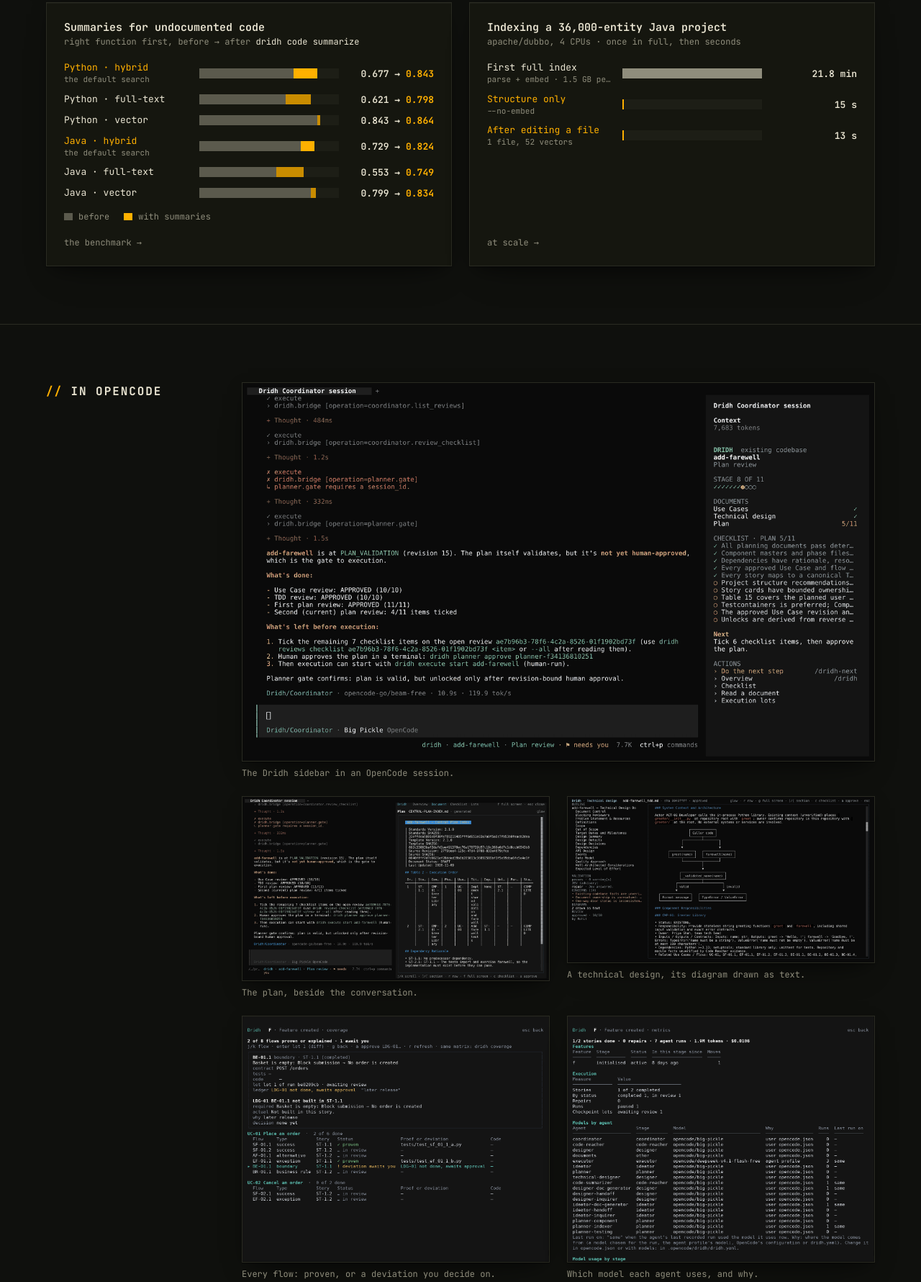
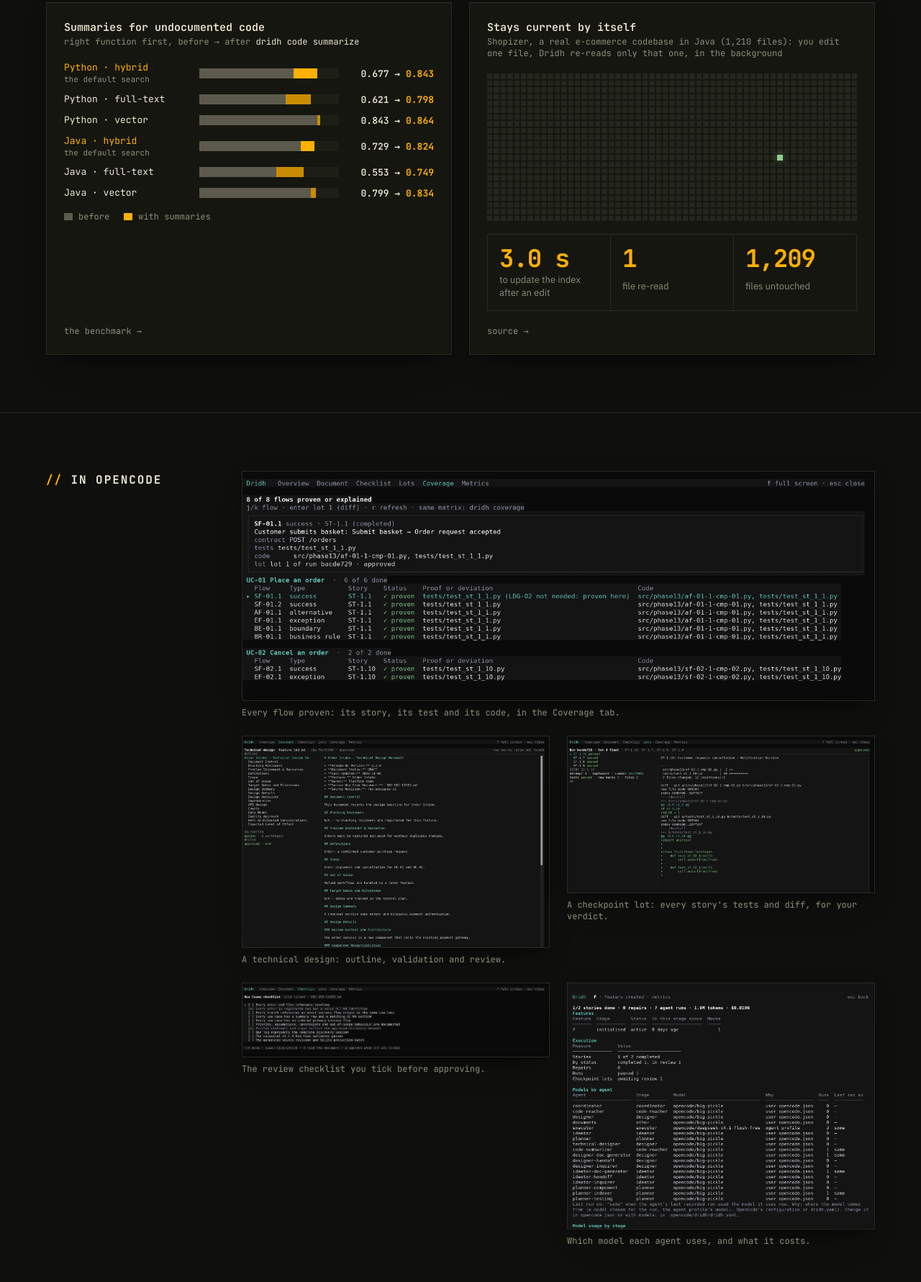
Before and after one commit to rohit5roy/dridh, a plain HTML site: page docs/site/index.html in a window 1280 px wide. Shown: the part 4877-6658 px from the top of the page at 72% size. Drawn offline with Linux system fonts and the light colour scheme; no server answers; animation ran at ten frames a second.

Commit message:
Website: current panel screenshots from CI; 'Stays current by itself' on Shopizer replaces the full-index timing

```diff
--- a/docs/site/assets/bench.js
+++ b/docs/site/assets/bench.js
@@ -28,11 +28,7 @@ const SUMMARIES = [ // top-1, code with every doc comment removed: before → af
   { name: "Java · full-text", before: 0.553, after: 0.749 },
   { name: "Java · vector", before: 0.799, after: 0.834 },
 ];
-const INDEX = [ // apache/dubbo, 35,975 entities, 4 CPUs
-  { name: "First full index", note: "parse + embed · 1.5 GB peak", seconds: 1308, label: "21.8 min" },
-  { name: "Structure only", note: "--no-embed", seconds: 14.9, label: "15 s" },
-  { name: "After editing a file", note: "1 file, 52 vectors", seconds: 13.1, label: "13 s" },
-];
+const FRESH = { files: 1210, seconds: 3.0, entities: 8934 }; // Shopizer, after editing one file (4 CPUs)
 const RUN_STATS = [ // one feature, every stage, opencode/big-pickle
   { value: 26, label: "agent runs, none failed" },
   { value: 0, label: "repairs needed", prefix: "" },
@@ -198,12 +194,27 @@ function summariesChart(host) {
   });
 }
 
-function indexChart(host) {
-  const max = INDEX[0].seconds;
-  // linear on purpose: the first index is long, every later one takes seconds; the short bars get a visible minimum
-  const rows = INDEX.map((m, i) => barRow(m, (v) => Math.max(v / max, 0.012), { value: m.seconds, label: m.label, mark: i > 0 }));
-  rows.forEach(({ row }) => host.append(row));
-  return () => {};
+function freshChart(host) {
+  // every file of the project as a tile; one is edited, lights up and is re-read; the rest stay as they are
+  const grid = el("div", "fresh-grid");
+  grid.setAttribute("role", "img");
+  grid.setAttribute("aria-label", `${FRESH.files} files; after an edit only one is re-read, in ${FRESH.seconds} seconds`);
+  const edited = 703;
+  for (let i = 0; i < FRESH.files; i += 1) grid.append(el("i", i === edited ? "is-edited" : ""));
+  const stats = el("div", "run-stats is-three");
+  const nums = [
+    { value: FRESH.seconds, decimals: 1, suffix: " s", label: "to update the index after an edit" },
+    { value: 1, label: "file re-read" },
+    { value: FRESH.files - 1, label: "files untouched" },
+  ].map((s) => {
+    const cell = el("div", "run-stat");
+    const big = el("strong", "", "0");
+    cell.append(big, el("span", "", s.label));
+    stats.append(cell);
+    return [big, s];
+  });
+  host.append(grid, stats);
+  return () => nums.forEach(([node, s]) => setTimeout(() => counter(node, s.value, { decimals: s.decimals ?? 0, suffix: s.suffix ?? "" }), reduce ? 0 : 900));
 }
 
 function runPanel(host) {
@@ -398,7 +409,7 @@ function localDiagram(host) {
   return () => {};
 }
 
-const CHARTS = { local: localDiagram, wins: winsBand, tokens: tokensChart, proof: proofChart, value: valuePanel, models: modelsChart, text: textVsModelChart, summaries: summariesChart, index: indexChart, run: runPanel, decides: decidesMatrix };
+const CHARTS = { local: localDiagram, wins: winsBand, tokens: tokensChart, proof: proofChart, value: valuePanel, models: modelsChart, text: textVsModelChart, summaries: summariesChart, fresh: freshChart, run: runPanel, decides: decidesMatrix };
 
 /* ------------------------------------------------------------------ wiring: draw each chart, animate it once when seen */
 
--- a/docs/site/index.html
+++ b/docs/site/index.html
@@ -148,9 +148,9 @@
         <a class="src" href="https://github.com/rohit5roy/dridh/blob/main/docs/benchmarks/CODE-SUMMARIES.md">the benchmark →</a>
       </figure>
       <figure class="panel chart">
-        <figcaption><b>Indexing a 36,000-entity Java project</b><span>apache/dubbo, 4 CPUs · once in full, then seconds</span></figcaption>
-        <div class="bars" data-chart="index"><p class="nojs">First index 21.8 min (1.5 GB peak); structure only 15 s; after editing a file 13 s.</p></div>
-        <a class="src" href="https://github.com/rohit5roy/dridh/blob/main/docs/benchmarks/CODE-REACHER-AT-SCALE.md">at scale →</a>
+        <figcaption><b>Stays current by itself</b><span>Shopizer, a real e-commerce codebase in Java (1,210 files): you edit one file, Dridh re-reads only that one, in the background</span></figcaption>
+        <div class="fresh" data-chart="fresh"><p class="nojs">After an edit: 3 s, 1 file re-read, the other 1,209 untouched.</p></div>
+        <a class="src" href="https://github.com/rohit5roy/dridh/blob/main/docs/benchmarks/CODE-REACHER-AT-SCALE.md">source →</a>
       </figure>
     </div>
   </section>
@@ -159,11 +159,11 @@
     <div class="wrap cols">
       <h2 class="label">in opencode</h2>
       <div class="shots">
-        <figure class="wide"><a href="assets/img/opencode-session-sidebar.png"><img src="assets/img/opencode-session-sidebar.png" width="1400" height="838" loading="lazy" alt="An OpenCode session with the Dridh Coordinator on the left and the Dridh sidebar on the right: stage 8 of 11, the documents, the open plan checklist and the next step"></a><figcaption>The Dridh sidebar in an OpenCode session.</figcaption></figure>
-        <figure><a href="assets/img/opencode-panel-reviewer.png"><img src="assets/img/opencode-panel-reviewer.png" width="1400" height="838" loading="lazy" alt="The Dridh document reviewer beside the OpenCode conversation, showing the generated central plan index"></a><figcaption>The plan, beside the conversation.</figcaption></figure>
-        <figure><a href="assets/img/reviewer-mermaid.png"><img src="assets/img/reviewer-mermaid.png" width="1400" height="756" loading="lazy" alt="The full-screen reviewer showing a technical design with its outline, validation and review status, and a Mermaid diagram drawn as text"></a><figcaption>A technical design, its diagram drawn as text.</figcaption></figure>
-        <figure><a href="assets/img/opencode-coverage-ledger.png"><img src="assets/img/opencode-coverage-ledger.png" width="1400" height="1119" loading="lazy" alt="The Dridh Coverage view: every approved flow with its story, state and proof or deviation, and the selected flow's ledger entry with the requirement, what was built, why and the decision"></a><figcaption>Every flow: proven, or a deviation you decide on.</figcaption></figure>
-        <figure><a href="assets/img/opencode-metrics-models.png"><img src="assets/img/opencode-metrics-models.png" width="1400" height="1119" loading="lazy" alt="The Dridh Metrics view: stories, runs and checkpoint lots, and the Models by agent table listing each agent, its model, where that model comes from and its runs"></a><figcaption>Which model each agent uses, and why.</figcaption></figure>
+        <figure class="wide"><a href="assets/img/panel-coverage.png"><img src="assets/img/panel-coverage.png" width="1400" height="507" loading="lazy" alt="The Dridh panel in OpenCode, Coverage tab: 8 of 8 flows proven, each with its story, the test that proves it and the code"></a><figcaption>Every flow proven: its story, its test and its code, in the Coverage tab.</figcaption></figure>
+        <figure><a href="assets/img/panel-design.png"><img src="assets/img/panel-design.png" width="1400" height="964" loading="lazy" alt="The Dridh document reviewer: a technical design with its outline, validation passing and its review approved"></a><figcaption>A technical design: outline, validation and review.</figcaption></figure>
+        <figure><a href="assets/img/panel-lot.png"><img src="assets/img/panel-lot.png" width="1400" height="712" loading="lazy" alt="A Dridh checkpoint lot: four stories passed, each with its attempt, its tests and its diff"></a><figcaption>A checkpoint lot: every story's tests and diff, for your verdict.</figcaption></figure>
+        <figure><a href="assets/img/panel-checklist.png"><img src="assets/img/panel-checklist.png" width="1400" height="334" loading="lazy" alt="The Dridh review checklist for the use cases, ticked by a person before approval"></a><figcaption>The review checklist you tick before approving.</figcaption></figure>
+        <figure><a href="assets/img/opencode-metrics-models.png"><img src="assets/img/opencode-metrics-models.png" width="1400" height="1119" loading="lazy" alt="The Dridh Metrics view: stories, runs and checkpoint lots, and which model each agent uses and why"></a><figcaption>Which model each agent uses, and what it costs.</figcaption></figure>
       </div>
     </div>
   </section>
--- a/docs/site/site.css
+++ b/docs/site/site.css
@@ -400,3 +400,18 @@ button:active { transform: scale(.97); }
   .win-band { grid-template-columns: repeat(2, minmax(0, 1fr)); }
 }
 @media (prefers-reduced-motion: reduce) { .local.is-ready .local-node, .local.is-ready .out-node, .local.is-ready .licence { transition: none; } }
+
+/* Stays current by itself: every file a tile, one edited and re-read */
+.fresh-grid { display: grid; grid-template-columns: repeat(55, minmax(0, 1fr)); gap: 2px; }
+.fresh-grid i { aspect-ratio: 1; background: #24251c; }
+.fresh-grid i.is-edited { background: #24251c; }
+.fresh.is-in .fresh-grid i.is-edited { animation: edited 2.6s var(--ease-out) 300ms 1 forwards; }
+@keyframes edited {
+  0% { background: #24251c; box-shadow: none; }
+  20% { background: var(--amber); box-shadow: 0 0 0 3px #ffb00055, 0 0 18px 4px #ffb00088; }
+  70% { background: var(--amber); box-shadow: 0 0 0 2px #ffb00044, 0 0 10px 2px #ffb00055; }
+  100% { background: var(--pass); box-shadow: 0 0 8px 1px #8fd18a66; }
+}
+.fresh .run-stats.is-three { margin-top: 18px; }
+@media (max-width: 560px) { .fresh-grid { grid-template-columns: repeat(35, minmax(0, 1fr)); gap: 1px; } }
+@media (prefers-reduced-motion: reduce) { .fresh.is-in .fresh-grid i.is-edited { animation: none; background: var(--pass); } }
```
Also changed, not shown: docs/site/assets/img/opencode-coverage-ledger.png (deleted), docs/site/assets/img/opencode-panel-reviewer.png (deleted), docs/site/assets/img/opencode-session-sidebar.png (deleted), docs/site/assets/img/panel-checklist.png (added), docs/site/assets/img/panel-coverage.png (added), docs/site/assets/img/panel-design.png (added), docs/site/assets/img/panel-lot.png (added), docs/site/assets/img/reviewer-mermaid.png (deleted).
